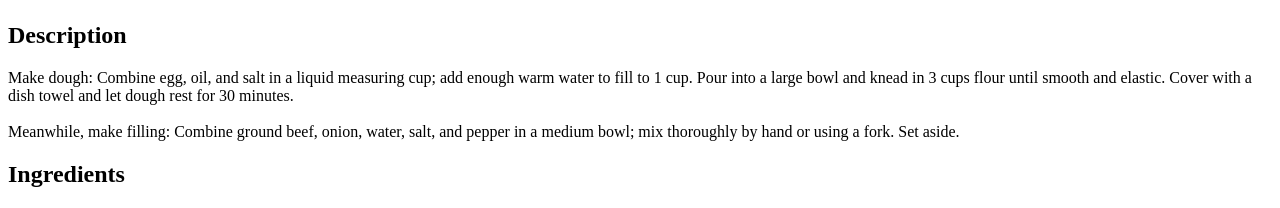
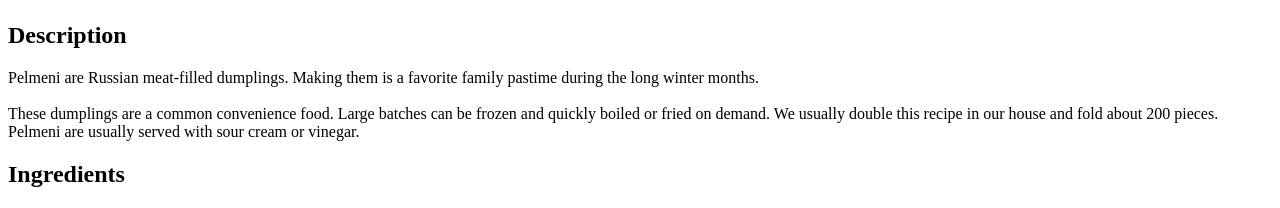
Before and after one commit to AlexiaA-J/odin-recipes, a plain HTML site: page recipes/russian-pelmeni.html in a window 1280 px wide. Shown: the part 832-1040 px from the top of the page. Drawn offline with Linux system fonts and the light colour scheme.

Commit message:
Correct Description content

```diff
--- a/recipes/russian-pelmeni.html
+++ b/recipes/russian-pelmeni.html
@@ -14,10 +14,10 @@
         Description
     </h2>
     <p>
-        Make dough: Combine egg, oil, and salt in a liquid measuring cup; add enough warm water to fill to 1 cup. Pour into a large bowl and knead in 3 cups flour until smooth and elastic. Cover with a dish towel and let dough rest for 30 minutes.
+        Pelmeni are Russian meat-filled dumplings. Making them is a favorite family pastime during the long winter months.
         <br>
         <br>
-        Meanwhile, make filling: Combine ground beef, onion, water, salt, and pepper in a medium bowl; mix thoroughly by hand or using a fork. Set aside.
+        These dumplings are a common convenience food. Large batches can be frozen and quickly boiled or fried on demand. We usually double this recipe in our house and fold about 200 pieces. Pelmeni are usually served with sour cream or vinegar.
     </p>
     <h2>
         Ingredients
```
